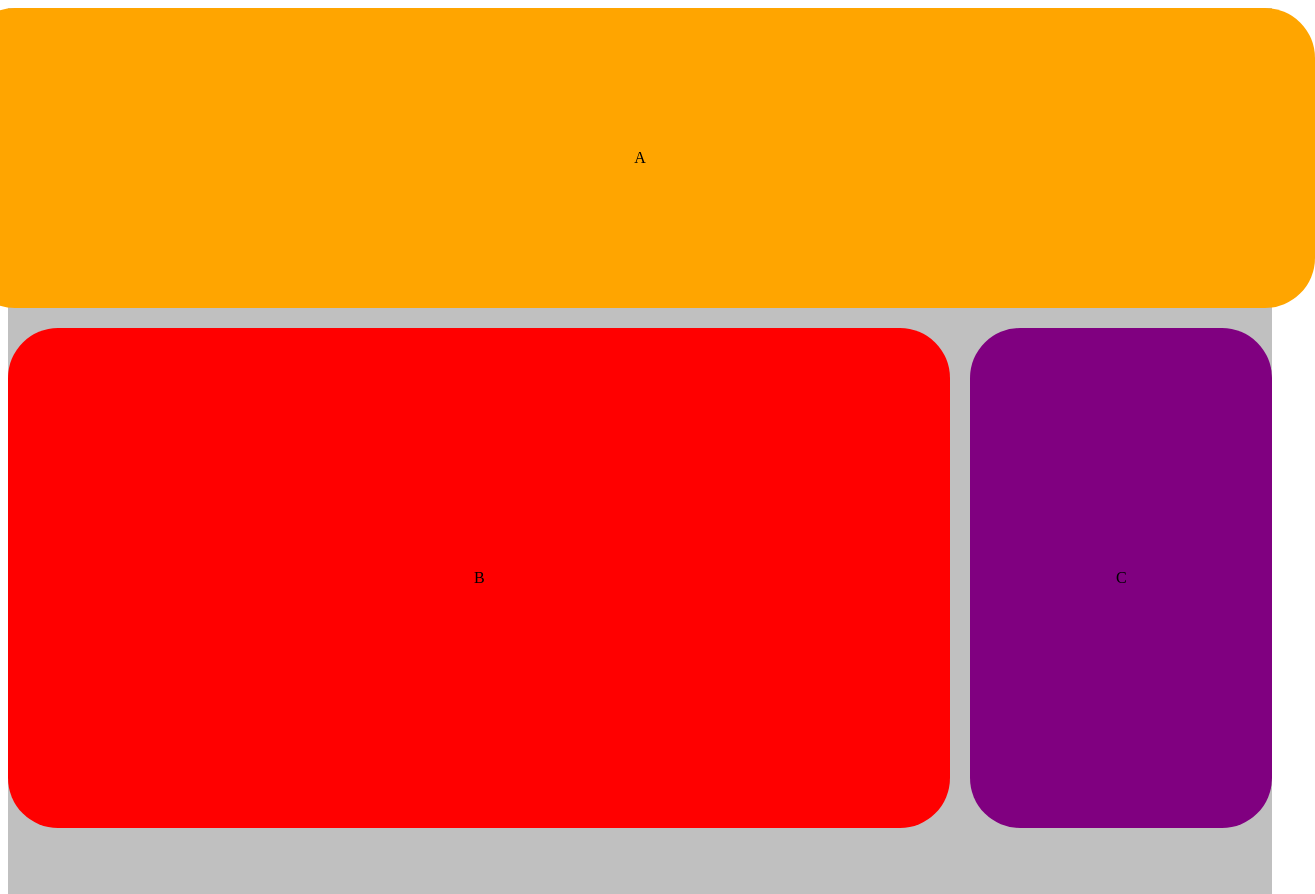
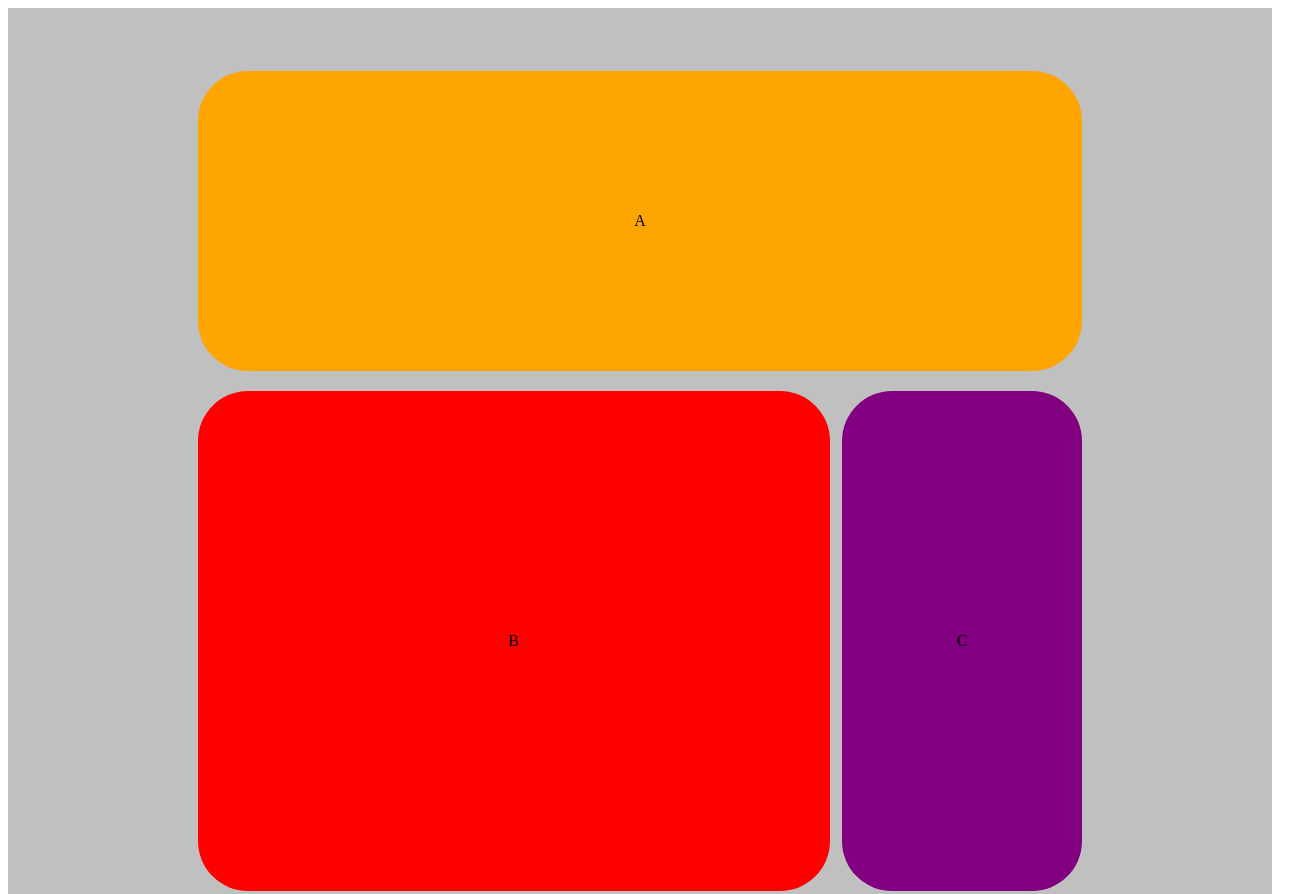
Before and after one commit to m1x74/MarchenHTML, a plain HTML site: page DZ4/Homework/1/hw4.html in a window 1280 px wide. Shown: the top 894 px of the page, 1315 px wide, since content can reach past the window. Drawn offline with Linux system fonts and the light colour scheme.

Commit message:
dobavil proc

```diff
--- a/DZ4/Homework/1/hw4css.css
+++ b/DZ4/Homework/1/hw4css.css
@@ -10,18 +10,19 @@
 }
 .a{
     background: orange;
-    width: 1350px;
+    width: 70%;
     height: 300px;
     display: flex;
     justify-content: center;
     align-items: center;
     border-radius: 50px;
     align-self: center;
+    margin-top: 5%;
 }
 .b{
     background: red;
     height: 500px;
-    width: 1000px;
+    width: 50%;
     display: flex;
     justify-content: center;
     align-items: center;
@@ -31,7 +32,7 @@
 .c {
     background: purple;
     height: 500px;
-    width: 320px;
+    width: 19%;
     display: flex;
     justify-content: center;
     align-items: center;
@@ -42,7 +43,9 @@
     justify-content: center;
     align-items: center;
     border-radius: 50px;
-    column-gap: 20px;
+    column-gap: 1%;
+    margin-bottom: 5%;
+
 
 
 }
```
